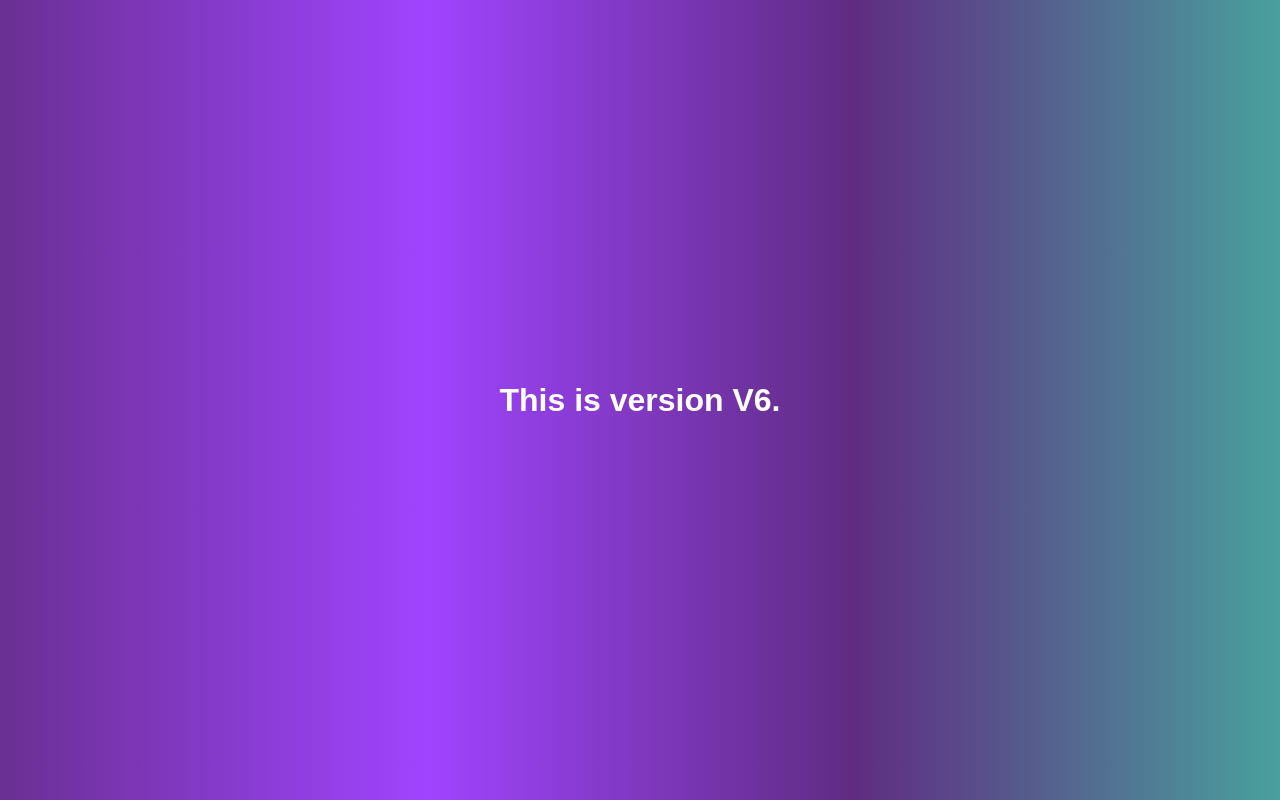
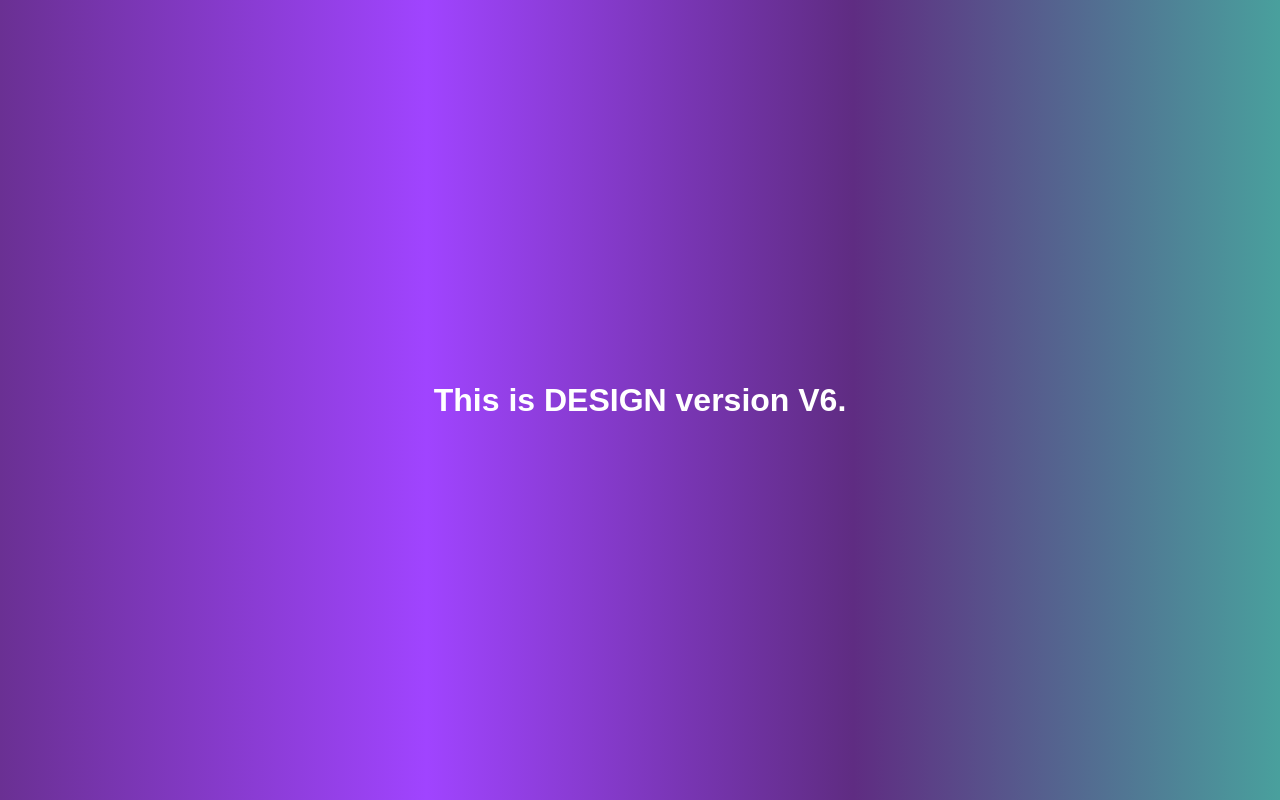
Before and after one commit to AMI01590/git_repo, a plain HTML site: page git repo/index.html in a window 1280 px wide. Drawn offline with Linux system fonts and the light colour scheme.

Commit message:
changed H1

```diff
--- a/git repo/index.html
+++ b/git repo/index.html
@@ -7,6 +7,6 @@
     <link rel="stylesheet" href="style.css">
 </head>
 <body>
-    <h1>This is version V6.</h1>
+    <h1>This is DESIGN version V6.</h1>
 </body>
 </html>
```
